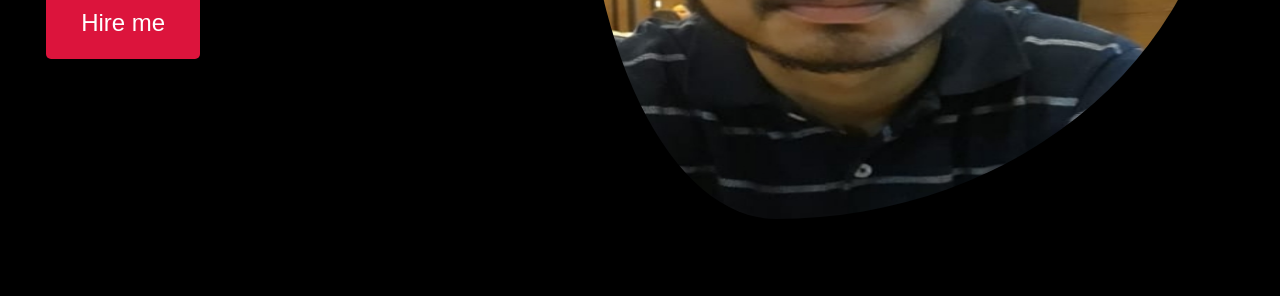
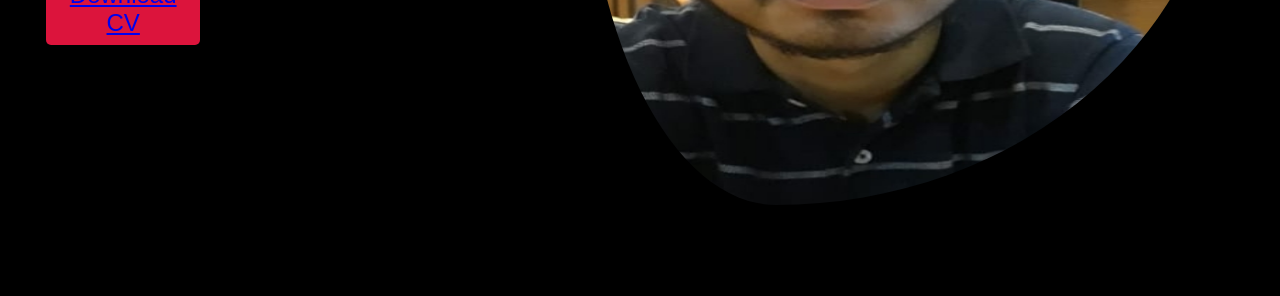
Before and after one commit to arpit7686/website, a plain HTML site: page index.html in a window 1280 px wide. Shown: the part 504-800 px from the top of the page. Drawn offline with Linux system fonts and the light colour scheme.

Commit message:
Update index.html

```diff
--- a/index.html
+++ b/index.html
@@ -45,7 +45,7 @@
         <h1>
             Hi,<br>I'm Arpit<br><span>Frontend Developer</span>
         </h1>
-        <button a href="https://www.behance.net/arpitsharma04">Hire me</button>
+        <button><a href="Arpit resume.pdf" download target="_blank">Download CV</a></button>
     </div>
     <div class="banner-image">
         <img src="image.jpg" alt="">
```
